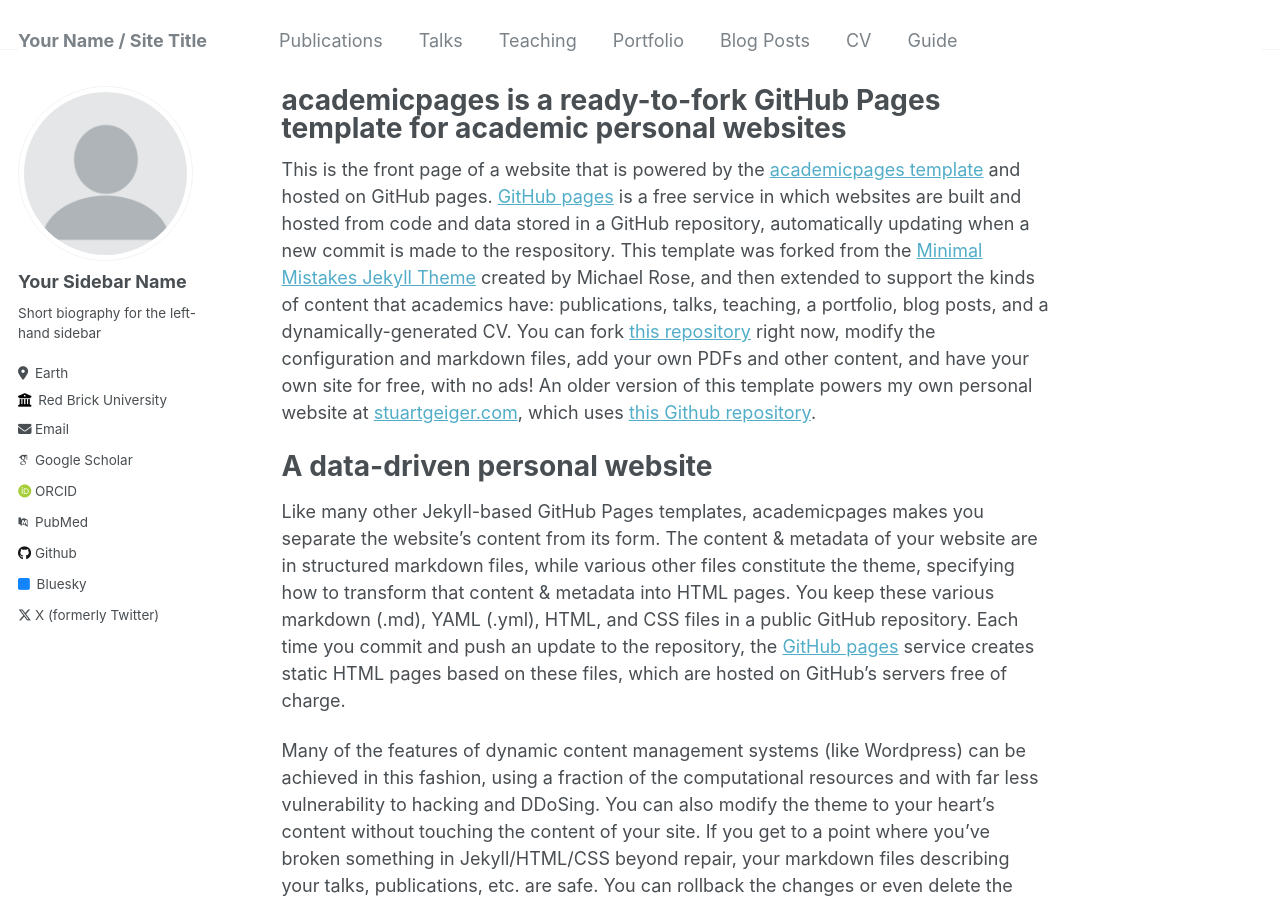
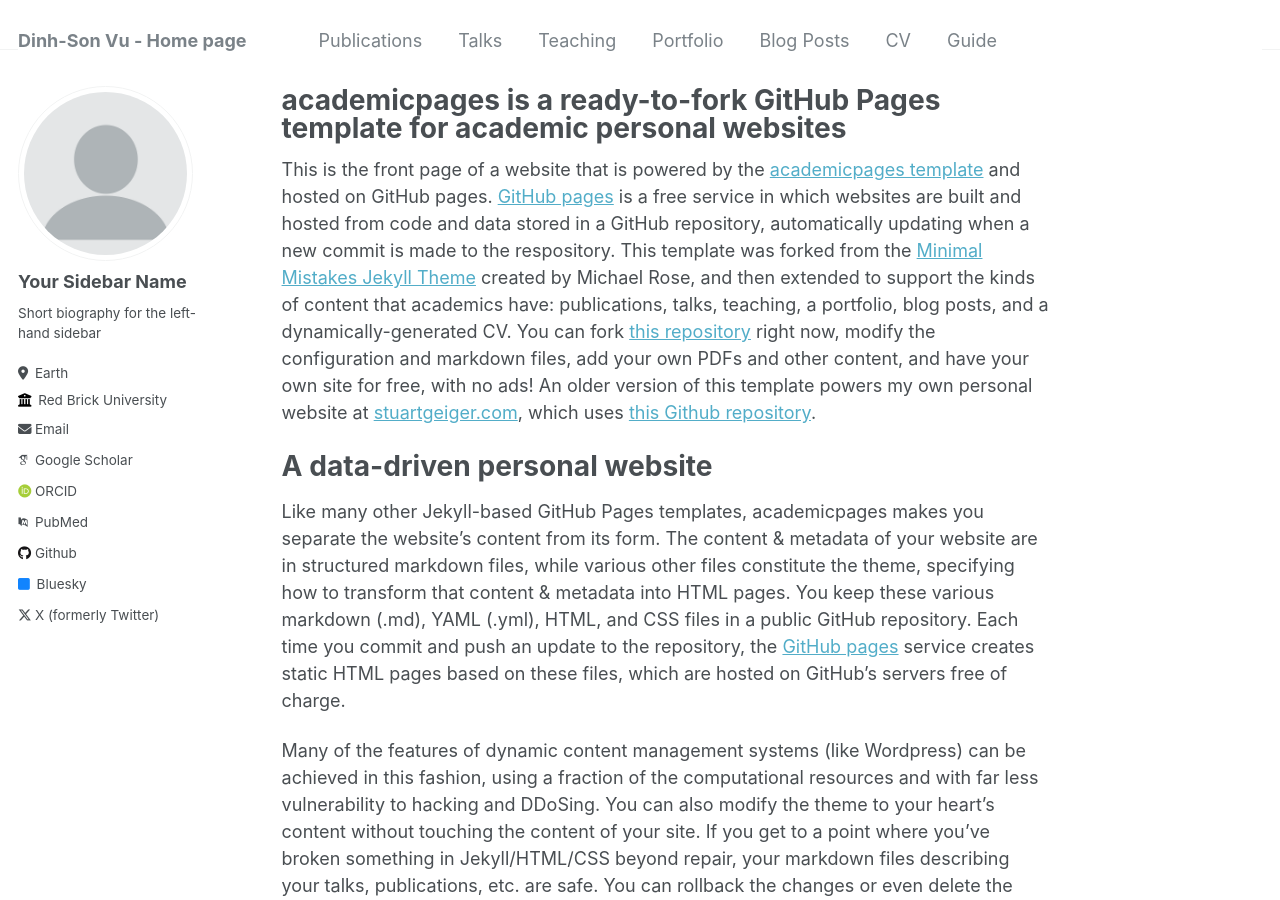
Before and after one commit to vudinhso/vudinhso.github.io, a Jekyll site: the page built from _pages/about.md, in a window 1280 px wide and 900 px high. Built offline with Jekyll 4.4.1, drawn with Linux system fonts in a browser that asks for light colours; some web fonts are replaced.

Commit message:
change the title

```diff
--- a/_config.yml
+++ b/_config.yml
@@ -8,7 +8,7 @@
 
 # Basic Site Settings
 locale                   : "en-US"
-title                    : "Your Name / Site Title"
+title                    : "Dinh-Son Vu - Home page "
 title_separator          : "-"
 name                     : &name "Your Name"
 description              : &description "personal description"
```
